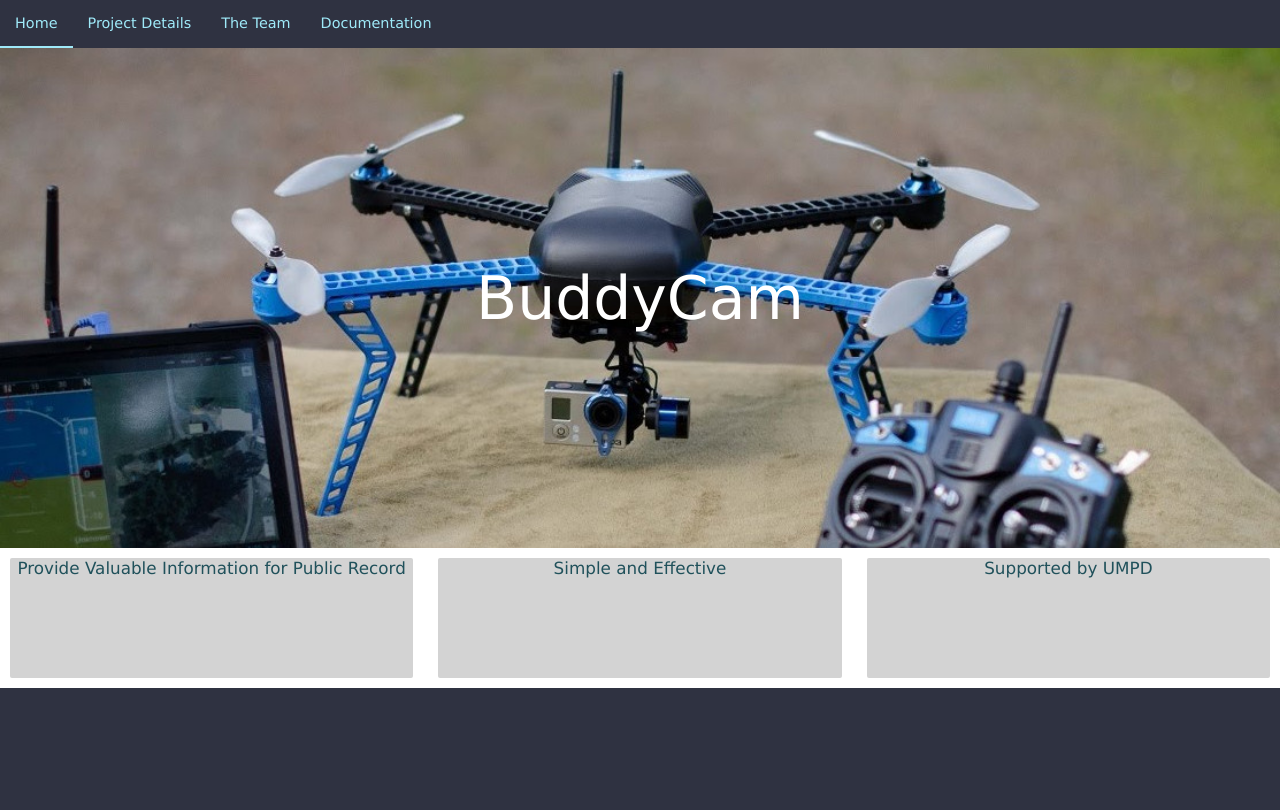
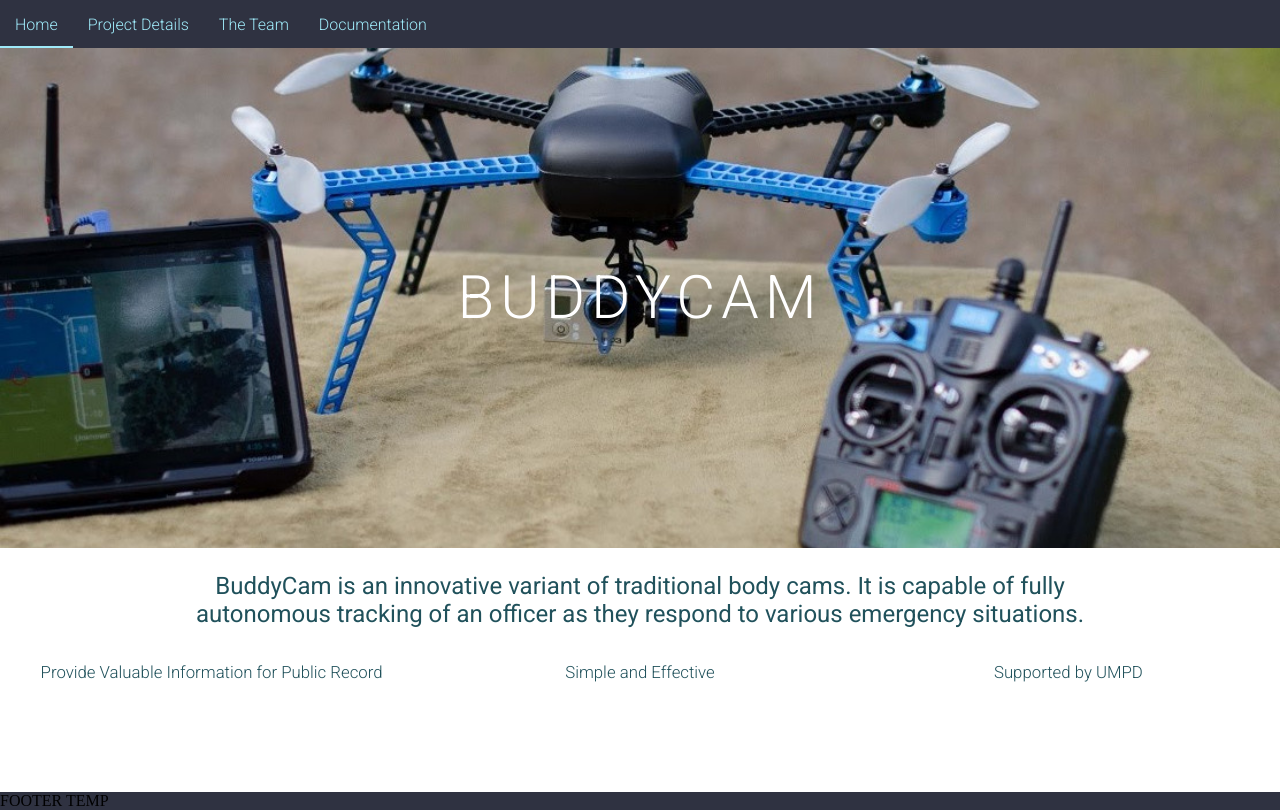
Before and after one commit to kvlle/BuddyCam, a plain HTML site: page BCWebsite/home.html in a window 1280 px wide. Drawn offline with Linux system fonts and the light colour scheme.

Commit message:
Animation Update

```diff
--- a/BCWebsite/content.css
+++ b/BCWebsite/content.css
@@ -12,21 +12,22 @@
 
 #main_title{
   display:inline;
-  font-family: sans-serif;
   text-align: center;
   line-height: 500px;
   z-index: 1;
 }
 
 #main_title>h1 {
-  font-family: verdana;
-  font-weight: 100;
+  font-family: Roboto, sans-serif;
+  font-weight: 300;
   margin: 0;
   padding: 0;
   font-size: 60px;
   color: #FFFFFF;
  transition: color 2s ease;
-  animation: fadeInUp 1s ease-out;
+  animation: fadeInDown 1s ease-out;
+  animation: expand 3s ease;
+  letter-spacing: .1em;
   z-index: 2;
 }
 
@@ -61,19 +62,33 @@
 .flex_container div {
   padding: 0;
   font-size: 24px;
-  background-color:lightgray;
   flex-basis: 32%;
   border-radius: 2px;
   min-height: 120px;
 }
 
 .flex_container div p {
-  font-family: verdana;
+  font-family: Roboto, sans-serif;
+  font-weight: 300;
   text-align: center;
   color:#20515b;
   padding: 0;
   margin: 0;
   font-size: .7em;
+}
+
+#descriptor {
+  width: 70%;
+  margin: auto;
+}
+
+#descriptor p {
+  font-family: Roboto, sans-serif;
+  font-size: 1.5em;
+  text-align: center;
+  vertical-align: middle;
+  color: #20515b;
+  animation: fadeInUp 1s;
 }
 
 body{
@@ -98,9 +113,20 @@ background-color: #2f3241;
   width: device-width;
 }
 
+@keyframes expand {
+  from {letter-spacing: 0;}
+  to {letter-spacing: .1em;}
+}
+
 @keyframes fadeInUp {
   from {opacity: 0; transform: translate(0,20px);}
   to {opacity: 1; transform: translate(0, 0);}
+}
+
+@keyframes fadeInUpDelay {
+  0% {opacity: 0; transform: translate(0,20px);}
+  60% {opacity: 0; transform: translate(0,10px);}
+  100%{opacity: 1; transform: translate(0,0px);}
 }
 
 @keyframes fadeInDown {
--- a/BCWebsite/home.html
+++ b/BCWebsite/home.html
@@ -4,6 +4,7 @@
   <link rel="stylesheet" type="text/css" href="nav.css">
   <link rel="stylesheet" type="text/css" href="content.css">
   <meta name="viewport" content="width=device-width, initial-scale=1">
+  <link href="https://fonts.googleapis.com/css?family=Roboto:100,200,300,400,500" rel="stylesheet">
 </head>
 
 <body>
@@ -16,19 +17,27 @@
 <div class="main_container">
   <div id="parallax">
     <div id="main_title">
-      <h1>BuddyCam</h1>
+      <h1>BUDDYCAM</h1>
   </div>
   </div>
+  <div id="descriptor">
+    <p>BuddyCam is an innovative variant of traditional body cams. It is
+      capable of fully autonomous tracking of an officer as they respond
+      to various emergency situations.
+  </div>
   <div class="flex_container">
-    <div style="animation:fadeInDown 1s ease-out">
+    <div style="animation:fadeInUpDelay .5s ease-out">
       <p>Provide Valuable Information for Public Record</p>
     </div>
-    <div style="animation:fadeInUp 1s ease-out">
+    <div style="animation:fadeInUpDelay 1s ease-out">
       <p>Simple and Effective</p>
     </div>
-    <div style="animation:fadeInDown 1s ease-out">
+    <div style="animation:fadeInUpDelay 1.5s ease-out">
       <p>Supported by UMPD</p>
     </div>
   </div>
 </div>
+<div class="footer">
+  FOOTER TEMP
+</div>
 </body>
--- a/BCWebsite/nav.css
+++ b/BCWebsite/nav.css
@@ -3,8 +3,9 @@
   height: 3em;
 }
 .nav_container a{
-  font-family: verdana;
-  font-size: .9em;
+  font-family: Roboto, sans-serif;
+  font-size: 1em;
+  font-weight: 300;
   text-decoration: none;
   color: #9feaf9;
   padding: 15px; 5px;
```
Also changed, not shown: BCWebsite/GothamLight.ttf (added), BCWebsite/GothamLight.woff (added).
